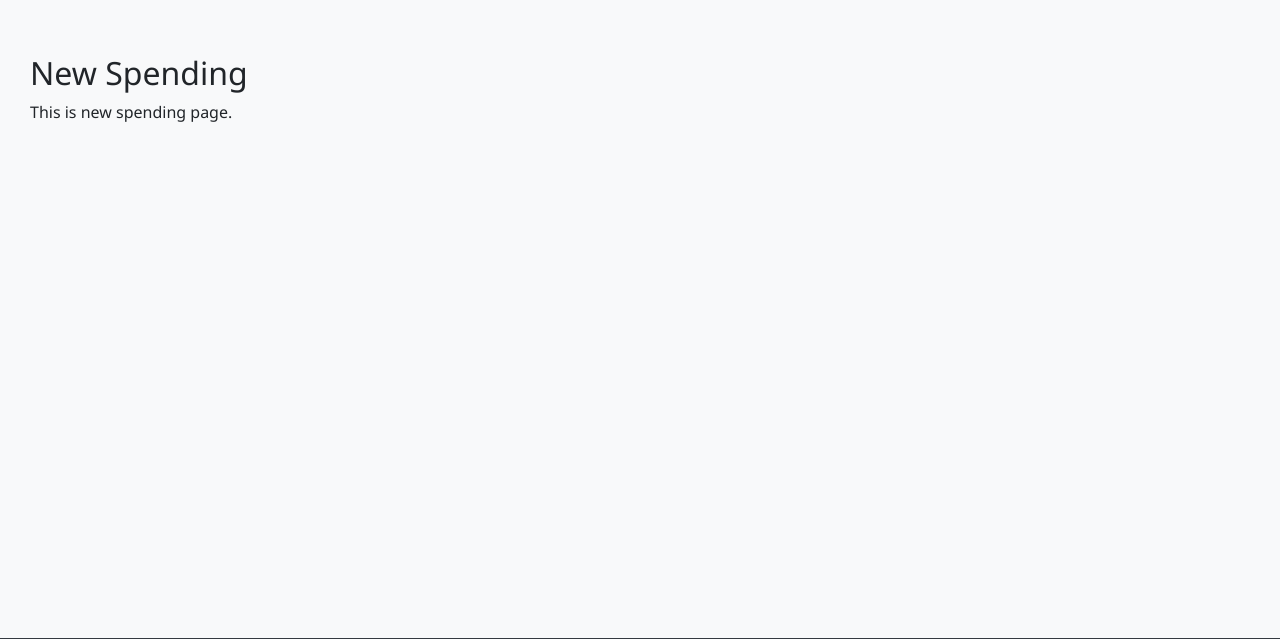
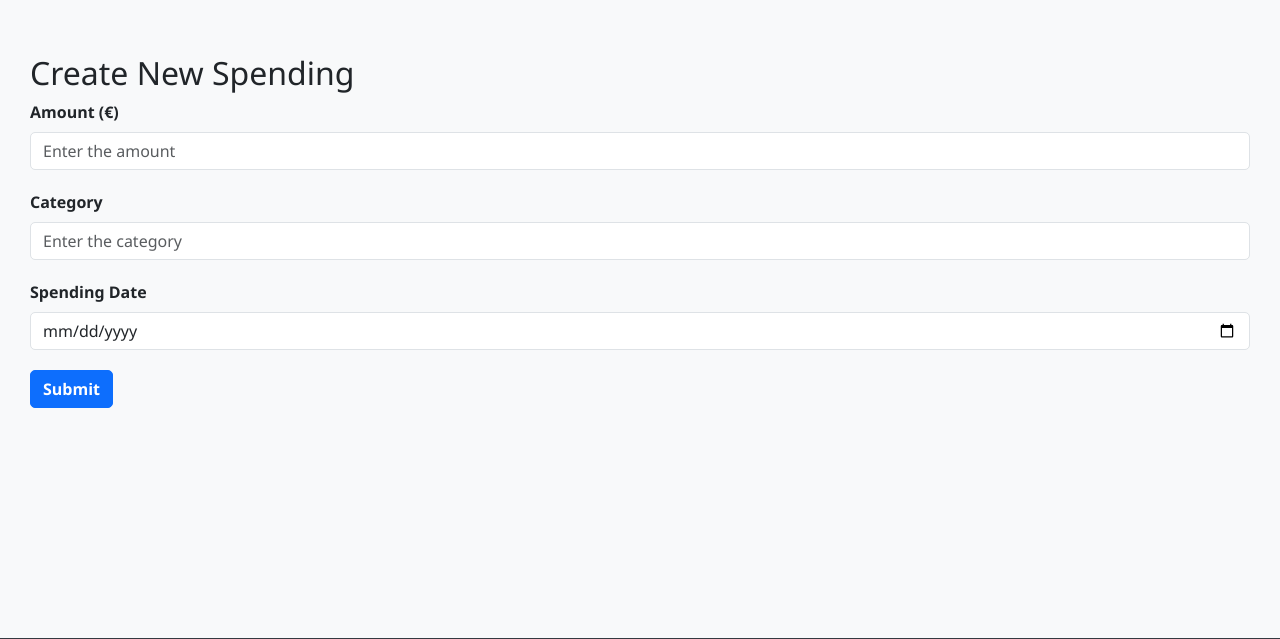
Before and after one commit to Yihui-Peng/EasySave, a Flask app: page /newSpending in a window 1280 px wide. Shown: the part 92-731 px from the top of the page. Run offline with Flask 3, Linux system fonts and the light colour scheme.

Commit message:
Update newSpending.html

```diff
--- a/templates/newSpending.html
+++ b/templates/newSpending.html
@@ -3,6 +3,22 @@
 {% block title %}New Spending{% endblock %}
 
 {% block content %}
-    <h2>New Spending</h2>
-    <p>This is new spending page.</p>
+    <div class="new-spending">
+        <h2>Create New Spending</h2>
+        <form action="/submit-spending" method="post">
+            <div class="form-group" style="margin-bottom: 20px;">
+                <label class="form-label" for="amount">Amount (€)</label>
+                <input type="number" id="amount" name="amount" class="form-control" placeholder="Enter the amount" required>
+            </div>
+            <div class="form-group" style="margin-bottom: 20px;">
+                <label class="form-label" for="category">Category</label>
+                <input type="text" id="category" name="category" class="form-control" placeholder="Enter the category" required>
+            </div>
+            <div class="form-group" style="margin-bottom: 20px;">
+                <label class="form-label" for="date">Spending Date</label>
+                <input type="date" id="date" name="date" class="form-control" lang="en" required>
+            </div>
+            <button type="submit" class="btn btn-primary">Submit</button>
+        </form>
+    </div>
 {% endblock %}
```
